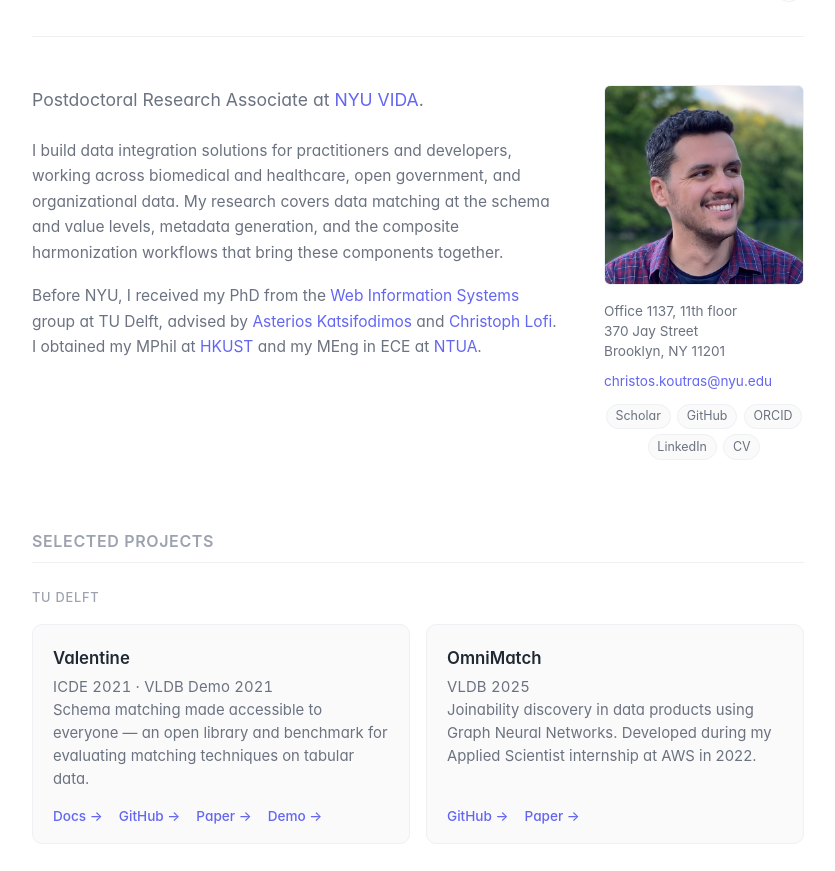
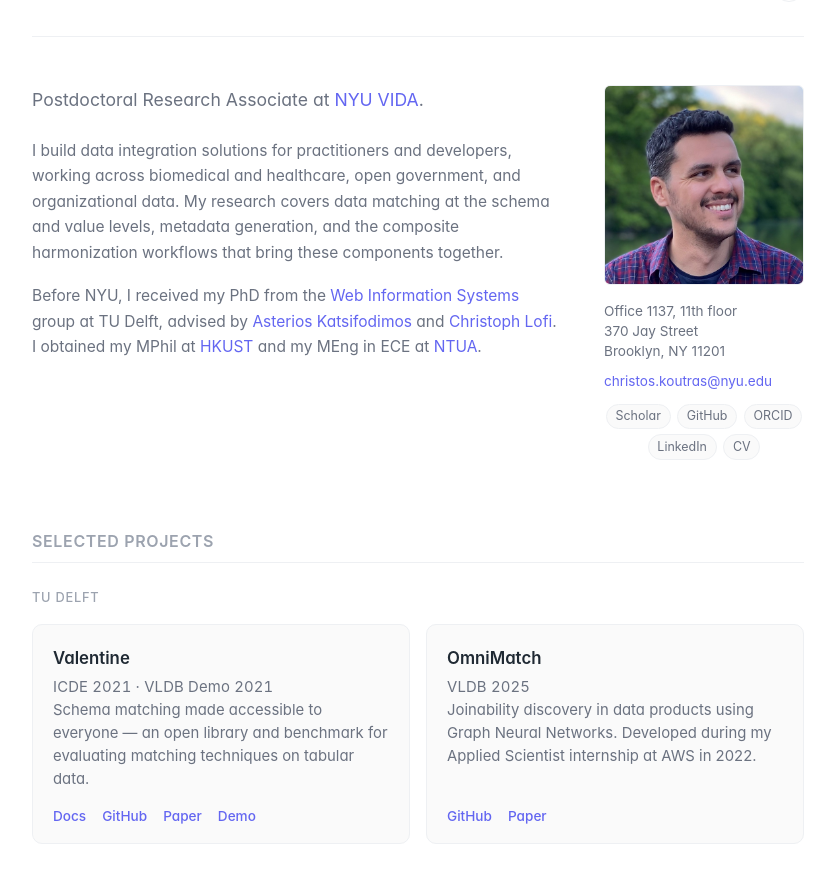
Before and after one commit to ckoutras/ckoutras.github.io, an Astro site: page / in a window 1280 px wide. Shown: the part 77-948 px from the top of the page, without its empty margins (222-1057 px from the left). Built offline with nearby package versions, Linux system fonts and the light colour scheme; Astro itself is replaced by a stand-in of ours; a web font is replaced by a local one.

Commit message:
remove arrows from project links

```diff
--- a/src/components/ProjectCard.astro
+++ b/src/components/ProjectCard.astro
@@ -16,7 +16,7 @@
   {links.length > 0 && (
     <ul class="project-links">
       {links.map((l) => (
-        <li><a href={l.url}>{l.label} <span aria-hidden="true">→</span></a></li>
+        <li><a href={l.url}>{l.label}</a></li>
       ))}
     </ul>
   )}
```
